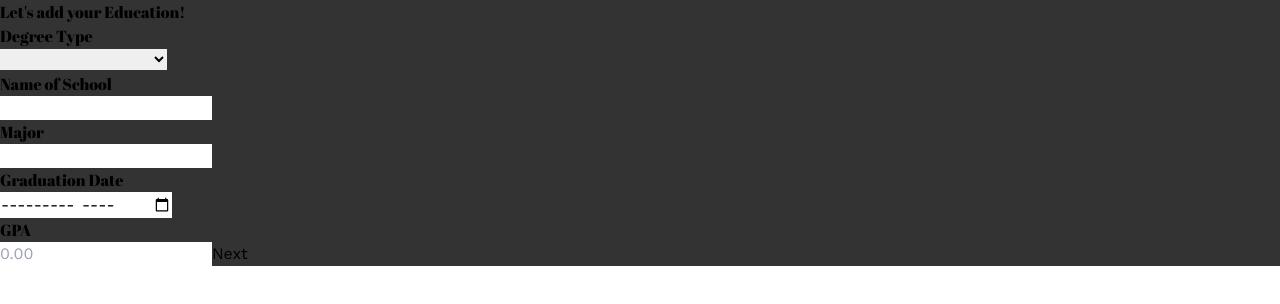
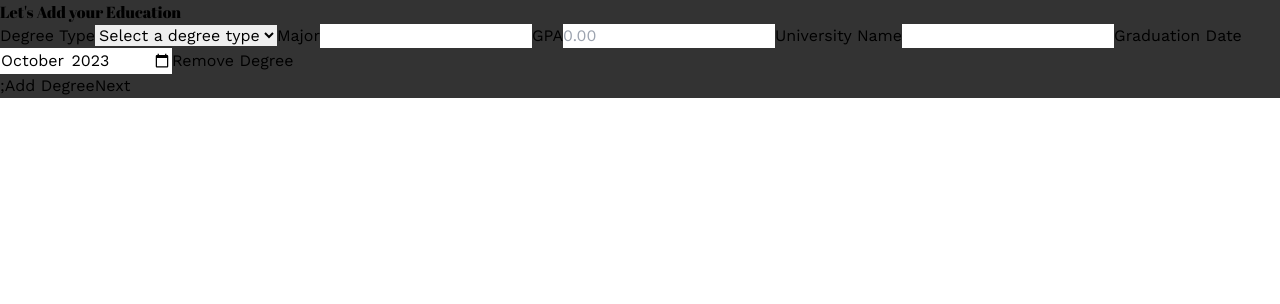
Before and after one commit to ricardoa23/resume-builder, a React (Vite) app: page / in a window 1280 px wide. Shown: the top 304 px of the page. Built offline with nearby package versions, Linux system fonts and the light colour scheme.

Commit message:
updated Education to allow users to add multiple degrees/ created helper function / added license

```diff
--- a/src/App.tsx
+++ b/src/App.tsx
@@ -25,7 +25,7 @@ function App() {
           <MessageComponent selectedLevel={selectedLevel} /> :
           <EducationLevel handleNext={handleNext} />
         } */}
-        <Education></Education>
+        <Education />
     </>
   )
 }
--- a/src/components/Education.tsx
+++ b/src/components/Education.tsx
@@ -1,26 +1,28 @@
-import react, { useState, ChangeEvent } from "react";
+import { useState, ChangeEvent } from "react";
 import { DegreeTypes } from "../utilities/degreeTypes";
 import { Education as EducationInterface } from "../utilities/education";
+import { formatDateToMonthYear } from "../utilities/dateFormatter";
 
 /* FIXME: the following code is not complete. You will need to add/fix additional:
-  * - Integrate additional Accomplishments
-  * - I need to update the date object currently it shows:"2023-07-01T00:00:00.000Z"
  * - Remove the test function
  * - Catch redering errors with an error boundary
  * - Add a back button
-  * - Needs to be able to edit the information
-  * - Needs to be able to delete the information
-  * - Needs to be able to add additional degrees
+
  */
 
+const initialEducation: EducationInterface = {
+  degreeType: undefined,
+  major: "",
+  gpa: undefined,
+  universityName: "",
+  graduationDate: new Date(),
+};
+
 const Education: React.FC = () => {
-  const [ degreeType, setDegreeType ] = useState<DegreeTypes | null>(null);
-  const [ major, setMajor ] = useState<string>("");
-  const [ gpa, setGpa] = useState<number | null>(null);
-  const [ universityName, setUniversityName ] = useState<string>("");
-  const [ graduationDate, setGraduationDate ] = useState<string>("");
+  const [degrees, setDegrees] = useState<EducationInterface[]>([
+    initialEducation,
+  ]);
 
-  // Function to map through DegreeTypes enum and create select options
   const listDegrees = () => {
     const degreeOptions = Object.values(DegreeTypes);
     return degreeOptions.map((degree, index) => {
@@ -32,150 +34,176 @@ const Education: React.FC = () => {
     });
   };
 
-  // Function to map through DegreeTypes enum and create select options
   const handleChange = (
-    e: ChangeEvent<HTMLInputElement | HTMLSelectElement>
+    e: ChangeEvent<HTMLInputElement | HTMLSelectElement>,
+    index: number
   ) => {
+    const newDegrees = [...degrees];
     const { name, value } = e.target;
+
     switch (name) {
       case "degreeSelect":
-        setDegreeType(value as DegreeTypes);
+        newDegrees[index].degreeType = value as DegreeTypes;
         break;
-      case "universityName":
-        setUniversityName(value);
-        break;
-      case "major":
-        setMajor(value);
+      case "graduationDate":
+        newDegrees[index].graduationDate = new Date(`${value}-01`);
         break;
       case "gpa":
-        setGpa(parseFloat(value));
+        newDegrees[index].gpa = parseFloat(value);
         break;
-      case "graduationDate":
-        setGraduationDate(value);
+      case "universityName": // handling universityName
+        newDegrees[index].universityName = value;
+        break;
+      case "major": // handling major
+        newDegrees[index].major = value;
         break;
       default:
-          console.warn(`handleChange function does not handle input named ${name}`);
-          break;
+        console.warn(`Unhandled input name: ${name}`);
     }
+
+    setDegrees(newDegrees);
   };
 
-  // Function to map through DegreeTypes enum and create select options
+const handleAddDegree = () => {
+  setDegrees([...degrees, { ...initialEducation, graduationDate: new Date() }]);
+};
+
+
+  const handleRemoveDegree = (index: number) => {
+    const newDegrees = [...degrees];
+    newDegrees.splice(index, 1);
+    setDegrees(newDegrees);
+  };
+
+  const handleNext = () => {
+
+    localStorage.setItem("education", JSON.stringify(degrees));
+    verifyEducationObjectInLocalStorage(); // FIXME: remove this line
+  };
+
   const verifyEducationObjectInLocalStorage = () => {
-    const educationJSON = localStorage.getItem('education');
+    const educationJSON = localStorage.getItem("education");
 
     if (!educationJSON) {
-      console.log('No education object found in local storage.');
+      console.log("No education array found in local storage.");
       return false;
     }
 
     try {
-      const education = JSON.parse(educationJSON) as EducationInterface;
+      const educationArray = JSON.parse(educationJSON) as EducationInterface[];
 
+      if (!Array.isArray(educationArray) || educationArray.length === 0) {
+        console.log("Education data in local storage is not a non-empty array.");
+        return false;
+      }
+
+      for (const education of educationArray) {
         if (!education) {
-        console.log('Education object in local storage is null or undefined.');
+          console.log("One of the education objects in local storage is null or undefined.");
           return false;
         }
 
         if (!Object.values(DegreeTypes).includes(education.degreeType as DegreeTypes)) {
-        console.log('Invalid degreeType in education object.');
-        return false; // Early return if no data found
-      }
-
-      if (typeof education.major !== 'string' || education.major.trim() === '') {
-        console.log('Invalid major in education object.');
+          console.log("Invalid degreeType in one of the education objects.");
           return false;
         }
 
-      if (typeof education.universityName !== 'string' || education.universityName.trim() === '') {
-        console.log('Invalid universityName in education object.');
+        if (typeof education.major !== "string" || education.major.trim() === "") {
+          console.log("Invalid major in one of the education objects.");
           return false;
         }
 
-      if (typeof education.gpa !== 'number' || isNaN(education.gpa) || education.gpa < 0 || education.gpa > 4) {
-        console.log('Invalid GPA in education object.');
+        if (typeof education.universityName !== "string" || education.universityName.trim() === "") {
+          console.log("Invalid universityName in one of the education objects.");
           return false;
         }
 
-      if (!education.graduationDate || Object.prototype.toString.call(new Date(education.graduationDate)) !== '[object Date]') {
-        console.log('Invalid graduationDate in education object.');
+        if (typeof education.gpa !== "number" || isNaN(education.gpa) || education.gpa < 0 || education.gpa > 4) {
+          console.log("Invalid GPA in one of the education objects.");
           return false;
         }
 
-      console.log('Valid education object found in local storage:', education);
+        if (!education.graduationDate || typeof((new Date(education.graduationDate))) !== 'object' ) {
+          console.log('Invalid graduationDate in one of the education objects.');
+          return false;
+        }
+      }
+
+      console.log('Valid education array found in local storage:', educationArray);
       return true;
-
     } catch (error) {
-      console.error('Failed to parse education object from local storage:', error);
+      console.error('Failed to parse education array from local storage:', error);
       return false;
     }
   };
 
- // Handler function to save education object to local storage and validate it
-  const handleNext = () => {
-
-    if (
-      degreeType &&
-      major &&
-      gpa !== null &&
-      universityName &&
-      graduationDate
-    ) {
-      const education: EducationInterface = {
-        degreeType,
-        major,
-        gpa,
-        universityName,
-        graduationDate: new Date(graduationDate),
-      };
-      localStorage.setItem("education", JSON.stringify(education));
-      verifyEducationObjectInLocalStorage();
-    }
-
-  };
 
 
 
   return (
     <>
-      <h1>Let's add your Education!</h1>
-      <h2>Degree Type</h2>
+      <h1>Let's Add your Education</h1>
+      {degrees.map((degree, index) => (
+        <div key={index}>
+          <label htmlFor="degreeSelect">Degree Type</label>
           <select
             name="degreeSelect"
             id="degreeSelect"
-        value={degreeType ? degreeType.toString() : ''}
-        onChange={handleChange}
+            value={degree.degreeType}
+            onChange={(e) => handleChange(e, index)}
           >
-        <option value="" hidden selected></option>
+            <option value="" hidden defaultValue={this}>
+              Select a degree type
+            </option>
             {listDegrees()}
           </select>
-      <h2>Name of School</h2>
+          <label htmlFor="major">Major</label>
+          <input
+            type="text"
+            name="major"
+            id="major"
+            value={degree.major}
+            onChange={(e) => handleChange(e, index)}
+          />
+          <label htmlFor="gpa">GPA</label>
+          <input
+            type="number"
+            name="gpa"
+            id="gpa"
+            max="4"
+            step="0.00"
+            placeholder="0.00"
+            value={degree.gpa}
+            onChange={(e) => handleChange(e, index)}
+          />
+          <label htmlFor="universityName">University Name</label>
           <input
             type="text"
             name="universityName"
-        value={universityName}
-        onChange={handleChange}
+            id="universityName"
+            value={degree.universityName}
+            onChange={(e) => handleChange(e, index)}
           />
-      <h2>Major</h2>
-      <input type="text" value={major} name="major" onChange={handleChange} />
-      <h2>Graduation Date</h2>
-      <input type="month" value={graduationDate} name="graduationDate" onChange={handleChange} />
-      <h2>GPA</h2>
+          <label htmlFor="graduationDate">Graduation Date</label>
           <input
-        type="number"
-        name="gpa"
-        max="4"
-        step="0.00"
-        placeholder="0.00"
-        value={gpa !== null ? gpa : ''}
-        onChange={handleChange}
+            type="month"
+            name="graduationDate"
+            id="graduationDate"
+            value={formatDateToMonthYear(degree.graduationDate)}
+            onChange={(e) => handleChange(e, index)}
           />
-      {/* <h2>Additional accomplishments</h2>
-      <p>
-        Here's a chance to list additional accomplishments while you attended
-        let's keep it to a max of <span>3</span> for now
-      </p>
-      <input type="text" /> */}
-      <button onClick={handleNext}>Next</button>
+          <button type="button" onClick={() => handleRemoveDegree(index)}>
+            Remove Degree
+          </button>
+        </div>
+      ))}
+      ;
+      <button type="button" onClick={handleAddDegree}>
+        Add Degree
+      </button>
+      <button type="button" onClick={handleNext}>
+        Next
+      </button>
     </>
   );
 };
--- /dev/null
+++ b/src/utilities/awards.ts
@@ -0,0 +1,4 @@
+export interface Award {
+    awardName: string;
+    awardDate: Date;
+}
--- /dev/null
+++ b/src/utilities/dateFormatter.ts
@@ -0,0 +1,6 @@
+ export const formatDateToMonthYear = (date: Date | undefined) => {
+    if (!date) return '';
+    const year = date.getFullYear();
+    const month = (date.getMonth() + 1).toString().padStart(2, '0'); // padStart ensures the month is two digits
+    return `${year}-${month}`;
+  };
--- a/src/utilities/education.ts
+++ b/src/utilities/education.ts
@@ -1,9 +1,9 @@
 import { DegreeTypes } from "./degreeTypes";
 
 export interface Education {
-    degreeType: DegreeTypes;
+    degreeType: DegreeTypes | undefined | "";
     major: string;
     universityName: string;
-    gpa: number;
+    gpa: number | undefined | "";
     graduationDate: Date;
 }
--- a/src/utilities/resumeData.ts
+++ b/src/utilities/resumeData.ts
@@ -2,12 +2,13 @@ import { UserProfile } from "./userProfile";
 import { WorkHistory } from "./workHistory";
 import { Education } from "./education";
 import { Certificate } from "./certificates";
+import { Award } from "./awards";
 
 
 export interface resumeData {
     UserProfile: UserProfile,
     Education?: Education[],
     Certificates?: Certificate[],
-    WorkHistory: WorkHistory[]
-
+    WorkHistory: WorkHistory[],
+    Awards?: Award[]
 }
```
Also changed, not shown: 1 other file (tests, documents, lock files or other folders). Lines whose indentation alone changed are shown as unchanged.
